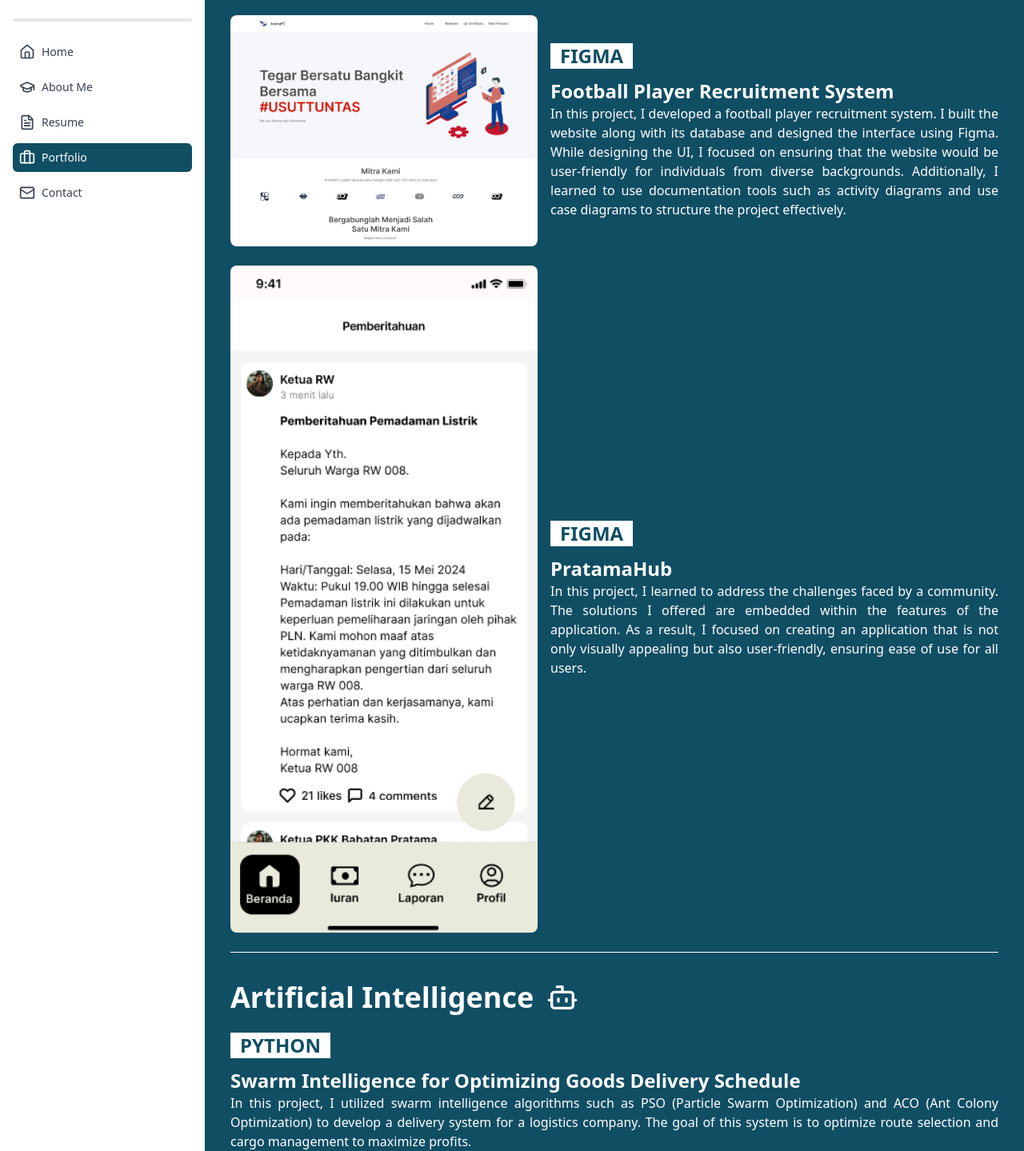
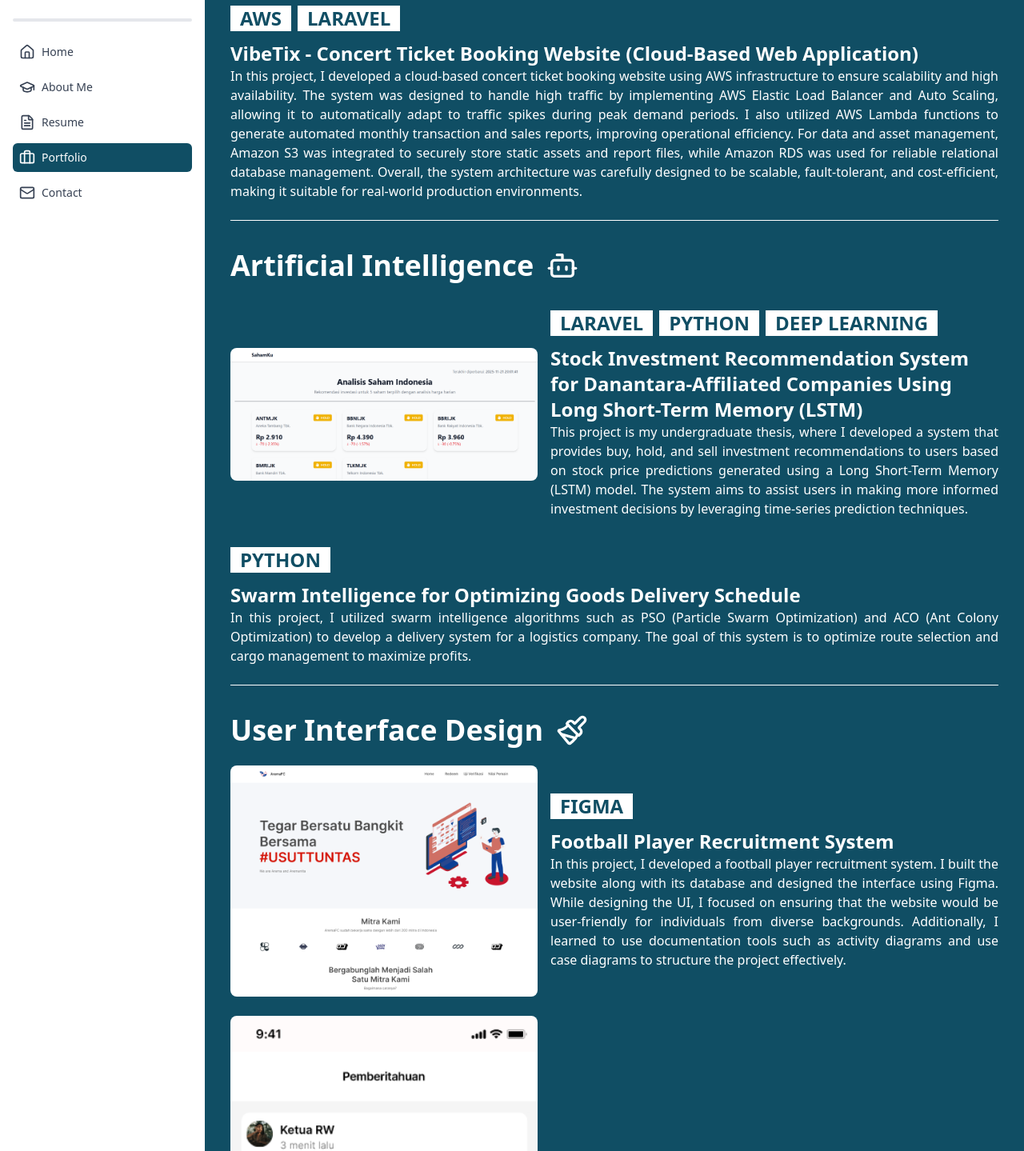
Before and after one commit to PickleNoToxic/web-portofolio, a Next.js app: page /portfolio in a window 1280 px wide. Shown: the part 237-1676 px from the top of the page at 80% size. Built offline with nearby package versions, Linux system fonts and the light colour scheme.

Commit message:
update: add new portfolio

```diff
--- a/app/about/page.tsx
+++ b/app/about/page.tsx
@@ -1,3 +1,5 @@
+import { Printer, UsersRound, Wrench } from "lucide-react"
+
 export default function AboutPage() {
   return (
     <>
@@ -8,10 +10,23 @@ export default function AboutPage() {
         </h1>
       </div>
 
+      {/* TECHNICAL SKILLS */}
+      <h1 className="flex items-center gap-2 text-3xl text-white font-bold md:text-4xl mt-6 mb-3">
+        TECHNICAL SKILLS
+        <Wrench className="w-10 h-10 ml-2" />
+      </h1>
+
+      <SkillBar label="Web Development" percent={95} />
+      <SkillBar label="Mobile App Development" percent={85} />
+      <SkillBar label="Database Management" percent={85} />
+      <SkillBar label="Applied Artificial Intelligence" percent={75} />
+
+      <hr className="my-6 border-white" />
+
       {/* SOFT SKILLS */}
-      <h1 className="text-3xl text-white font-bold md:text-4xl mb-3">
+      <h1 className="flex items-center gap-2 text-3xl text-white font-bold md:text-4xl mt-6 mb-3">
         SOFT SKILLS
-        <i className="fa fa-users ml-2" aria-hidden="true"></i>
+        <UsersRound className="w-10 h-10 ml-2" />
       </h1>
 
       <SkillBar label="Problem Solving" percent={95} />
@@ -23,23 +38,10 @@ export default function AboutPage() {
 
       <hr className="my-6 border-white" />
 
-      {/* TECHNICAL SKILLS */}
-      <h1 className="text-3xl text-white font-bold md:text-4xl mt-6 mb-3">
-        TECHNICAL SKILLS
-        <i className="fa fa-wrench ml-2" aria-hidden="true"></i>
-      </h1>
-
-      <SkillBar label="Web Development" percent={85} />
-      <SkillBar label="Database Management" percent={95} />
-      <SkillBar label="Mobile App Development" percent={70} />
-      <SkillBar label="Machine Learning Operations" percent={80} />
-
-      <hr className="my-6 border-white" />
-
       {/* DIGITAL SKILLS */}
-      <h1 className="text-3xl text-white font-bold md:text-4xl mt-6 mb-3">
+      <h1 className="flex items-center gap-2 text-3xl text-white font-bold md:text-4xl mt-6 mb-3">
         DIGITAL SKILLS
-        <i className="fa fa-print ml-2" aria-hidden="true"></i>
+        <Printer className="w-10 h-10 ml-2" />
       </h1>
 
       <SkillBar label="Microsoft Word" percent={85} />
--- a/app/components/Footer.tsx
+++ b/app/components/Footer.tsx
@@ -11,7 +11,7 @@ function SocialButton({ href = "#", Icon }: SocialButtonProps) {
   return (
     <button
       onClick={() => window.open(href, "_blank")}
-      className="bg-white shadow-lg h-10 w-10 flex items-center justify-center rounded-full outline-none hover:bg-black hover:text-white transition"
+      className="bg-white shadow-lg h-10 w-10 flex items-center justify-center rounded-full outline-none hover:bg-black hover:text-white transition cursor-pointer"
       type="button"
     >
       <Icon className="w-5 h-5" />
--- a/app/portfolio/page.tsx
+++ b/app/portfolio/page.tsx
@@ -1,4 +1,10 @@
-import { Paintbrush, Bot, Gamepad, LucideIcon } from "lucide-react"
+import {
+  MonitorSmartphone,
+  Paintbrush,
+  Bot,
+  Gamepad,
+  LucideIcon,
+} from "lucide-react";
 
 export default function PortfolioPage() {
   return (
@@ -10,21 +16,13 @@ export default function PortfolioPage() {
         </h1>
       </div>
 
-      {/* UI DESIGN */}
-      <SectionTitle title="User Interface Design" icon={Paintbrush} />
+      {/* Full Stack Development */}
+      <SectionTitle title="Full Stack Development" icon={MonitorSmartphone} />
 
-      <PortfolioItem
-        image="/images/adsi.png"
-        tech="FIGMA"
-        title="Football Player Recruitment System"
-        description="In this project, I developed a football player recruitment system. I built the website along with its database and designed the interface using Figma. While designing the UI, I focused on ensuring that the website would be user-friendly for individuals from diverse backgrounds. Additionally, I learned to use documentation tools such as activity diagrams and use case diagrams to structure the project effectively."
-      />
-
-      <PortfolioItem
-        image="/images/pratamahub.png"
-        tech="FIGMA"
-        title="PratamaHub"
-        description="In this project, I learned to address the challenges faced by a community. The solutions I offered are embedded within the features of the application. As a result, I focused on creating an application that is not only visually appealing but also user-friendly, ensuring ease of use for all users."
+      <PortfolioTextItem
+        tech={["AWS", "LARAVEL"]}
+        title="VibeTix - Concert Ticket Booking Website (Cloud-Based Web Application)"
+        description="In this project, I developed a cloud-based concert ticket booking website using AWS infrastructure to ensure scalability and high availability. The system was designed to handle high traffic by implementing AWS Elastic Load Balancer and Auto Scaling, allowing it to automatically adapt to traffic spikes during peak demand periods. I also utilized AWS Lambda functions to generate automated monthly transaction and sales reports, improving operational efficiency. For data and asset management, Amazon S3 was integrated to securely store static assets and report files, while Amazon RDS was used for reliable relational database management. Overall, the system architecture was carefully designed to be scalable, fault-tolerant, and cost-efficient, making it suitable for real-world production environments."
       />
 
       <hr className="my-6 border-white" />
@@ -32,10 +30,36 @@ export default function PortfolioPage() {
       {/* AI */}
       <SectionTitle title="Artificial Intelligence" icon={Bot} />
 
+      <PortfolioItem
+        image="/images/thesis.png"
+        tech={["LARAVEL", "PYTHON", "DEEP LEARNING"]}
+        title="Stock Investment Recommendation System for Danantara-Affiliated Companies Using Long Short-Term Memory (LSTM)"
+        description="This project is my undergraduate thesis, where I developed a system that provides buy, hold, and sell investment recommendations to users based on stock price predictions generated using a Long Short-Term Memory (LSTM) model. The system aims to assist users in making more informed investment decisions by leveraging time-series prediction techniques."
+      />
+
       <PortfolioTextItem
-        tech="PYTHON"
+        tech={["PYTHON"]}
         title="Swarm Intelligence for Optimizing Goods Delivery Schedule"
         description="In this project, I utilized swarm intelligence algorithms such as PSO (Particle Swarm Optimization) and ACO (Ant Colony Optimization) to develop a delivery system for a logistics company. The goal of this system is to optimize route selection and cargo management to maximize profits."
+      />
+
+      <hr className="my-6 border-white" />
+
+      {/* UI DESIGN */}
+      <SectionTitle title="User Interface Design" icon={Paintbrush} />
+
+      <PortfolioItem
+        image="/images/adsi.png"
+        tech={["FIGMA"]}
+        title="Football Player Recruitment System"
+        description="In this project, I developed a football player recruitment system. I built the website along with its database and designed the interface using Figma. While designing the UI, I focused on ensuring that the website would be user-friendly for individuals from diverse backgrounds. Additionally, I learned to use documentation tools such as activity diagrams and use case diagrams to structure the project effectively."
+      />
+
+      <PortfolioItem
+        image="/images/pratamahub.png"
+        tech={["FIGMA"]}
+        title="PratamaHub"
+        description="In this project, I learned to address the challenges faced by a community. The solutions I offered are embedded within the features of the application. As a result, I focused on creating an application that is not only visually appealing but also user-friendly, ensuring ease of use for all users."
       />
 
       <hr className="my-6 border-white" />
@@ -45,12 +69,12 @@ export default function PortfolioPage() {
 
       <PortfolioItem
         image="/images/LastChefStanding.jpeg"
-        tech="JAVA"
+        tech={["JAVA"]}
         title="The Last Chef Standing"
         description="This is my first game project, where I employed Object-Oriented Programming (OOP) concepts, including encapsulation, inheritance, polymorphism, and abstraction. In addition to developing the game, I was responsible for designing the in-game menu. Throughout this process, I also learned how to create class diagrams to better structure the game's design."
       />
     </>
-  )
+  );
 }
 
 function SectionTitle({
@@ -74,10 +98,10 @@ function PortfolioItem({
   title,
   description,
 }: {
-  image: string
-  tech: string
-  title: string
-  description: string
+  image: string;
+  tech: string[];
+  title: string;
+  description: string;
 }) {
   return (
     <div className="mt-6">
@@ -89,10 +113,14 @@ function PortfolioItem({
         />
 
         <div className="flex-1">
-          <div className="bg-white my-3 inline-block">
-            <h5 className="text-base text-cyan-900 font-bold md:text-xl lg:text-2xl px-3">
-              {tech}
-            </h5>
+          <div className="flex flex-wrap gap-2 my-3">
+            {tech.map((item, index) => (
+              <div key={index} className="bg-white inline-block">
+                <h5 className="text-base text-cyan-900 font-bold md:text-xl lg:text-2xl px-3">
+                  {item}
+                </h5>
+              </div>
+            ))}
           </div>
 
           <h5 className="text-white text-2xl font-bold">{title}</h5>
@@ -103,7 +131,7 @@ function PortfolioItem({
         </div>
       </div>
     </div>
-  )
+  );
 }
 
 function PortfolioTextItem({
@@ -111,23 +139,28 @@ function PortfolioTextItem({
   title,
   description,
 }: {
-  tech: string
-  title: string
-  description: string
+  tech: string[];
+  title: string;
+  description: string;
 }) {
   return (
     <div>
-      <div className="bg-white my-3 inline-block">
-        <h5 className="text-base text-cyan-900 font-bold md:text-xl lg:text-2xl px-3">
-          {tech}
-        </h5>
+      {/* TECH STACK */}
+      <div className="flex flex-wrap gap-2 my-3">
+        {tech.map((item, index) => (
+          <div key={index} className="bg-white inline-block">
+            <h5 className="text-base text-cyan-900 font-bold md:text-xl lg:text-2xl px-3">
+              {item}
+            </h5>
+          </div>
+        ))}
       </div>
 
+      {/* TITLE */}
       <h5 className="text-white text-2xl font-bold">{title}</h5>
 
-      <p className="text-base text-white text-justify mb-3">
-        {description}
-      </p>
+      {/* DESCRIPTION */}
+      <p className="text-base text-white text-justify mb-3">{description}</p>
     </div>
-  )
+  );
 }
```
Also changed, not shown: public/images/thesis.png (added).
